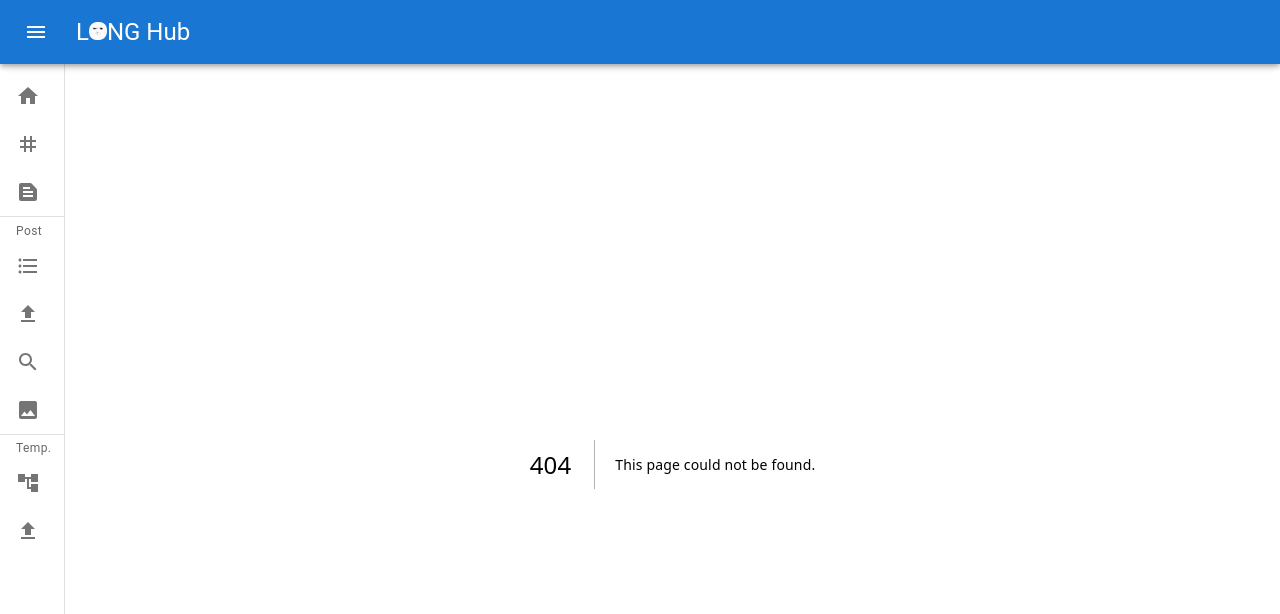
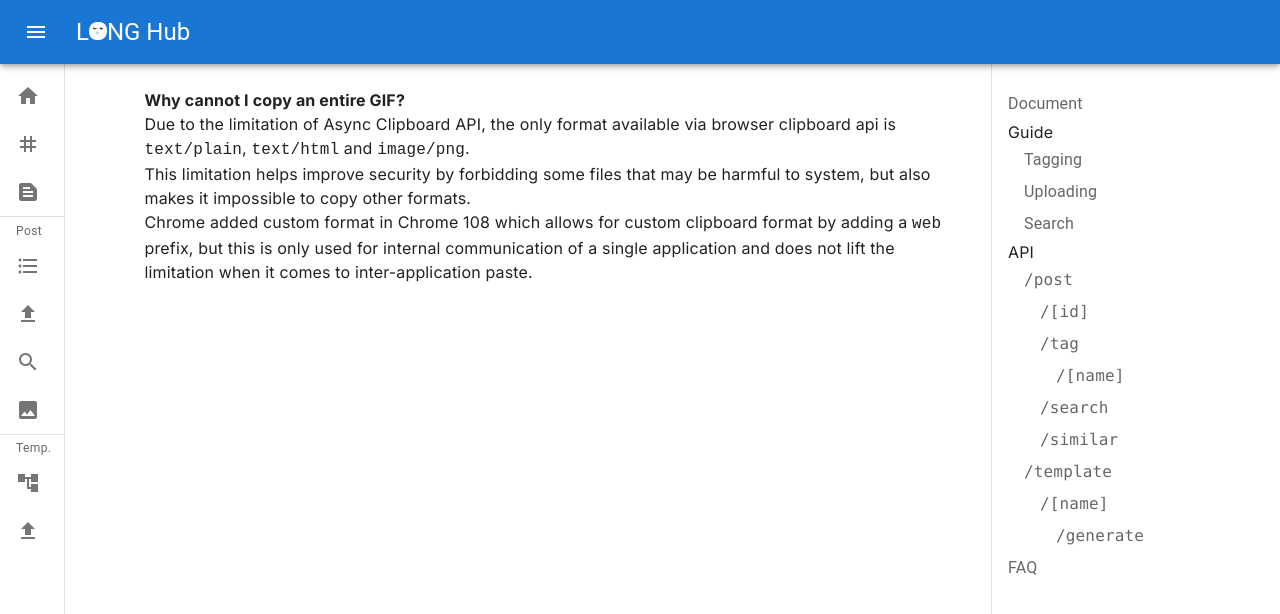
Before and after one commit to MoveToEx/long-hub, a Next.js app: page /doc/faq in a window 1280 px wide. Before the commit this address had no page. Shown: the top 614 px of the page. Built offline with nearby package versions, Linux system fonts and the light colour scheme.

Commit message:
doc: Update document & Improve layout

```diff
--- /dev/null
+++ b/app/doc/faq/page.mdx
@@ -0,0 +1,6 @@
+
+#### Why cannot I copy an entire GIF?
+
+Due to the limitation of Async Clipboard API, the only format available via browser clipboard api is `text/plain`, `text/html` and `image/png`.
+This limitation helps improve security by forbidding some files that may be harmful to system, but also makes it impossible to copy other formats.
+Chrome added custom format in Chrome 108 which allows for custom clipboard format by adding a `web` prefix, but this is only used for internal communication of a single application and does not lift the limitation when it comes to inter-application paste.
--- a/app/doc/template.tsx
+++ b/app/doc/template.tsx
@@ -35,19 +35,26 @@ export default function DocTemplate({
     children: React.ReactNode
 }) {
     return (
-        <>
-            <Drawer variant="permanent" anchor="right">
+        <Box sx={{ display: "flex" }}>
+            <Box sx={{ flexGlow: 1, p: 3 }}>
+                {children}
+            </Box>
+
+            <Drawer variant="permanent" anchor="right" sx={{
+                minWidth: '256px'
+            }}>
                 <Toolbar />
                 <Box sx={{ minWidth: '256px', m: 2 }}>
                     <List>
+                        <ContentLink href="/doc" title="Document" />
                         <ListItem disablePadding>
-                            Guideline
+                            Guide
                         </ListItem>
                         <ListItem sx={{ p: 0, pl: 2 }}>
                             <List disablePadding>
-                                <ContentLink href="/doc/tag" title="Tagging" />
-                                <ContentLink href="/doc/upload" title="Uploading" />
-                                <ContentLink href="/doc/search" title="Search" />
+                                <ContentLink href="/doc/guide/tag" title="Tagging" />
+                                <ContentLink href="/doc/guide/uploading" title="Uploading" />
+                                <ContentLink href="/doc/guide/search" title="Search" />
                             </List>
                         </ListItem>
                         <ListItem disablePadding>
@@ -83,11 +90,11 @@ export default function DocTemplate({
                                 </ListItem>
                             </List>
                         </ListItem>
+                        <ContentLink href="/doc/faq" title="FAQ" />
                     </List>
                 </Box>
 
             </Drawer>
-            {children}
-        </>
+        </Box>
     )
 }
```
Also changed, not shown: app/doc/page.mdx (added, +13 -0 lines), app/doc/page.tsx (deleted, +0 -53 lines), app/doc/guide/search/page.mdx (renamed from app/doc/search/page.mdx), app/doc/guide/tag/page.mdx (renamed from app/doc/tag/page.mdx), app/doc/guide/uploading/page.mdx (renamed from app/doc/uploading/page.mdx).
